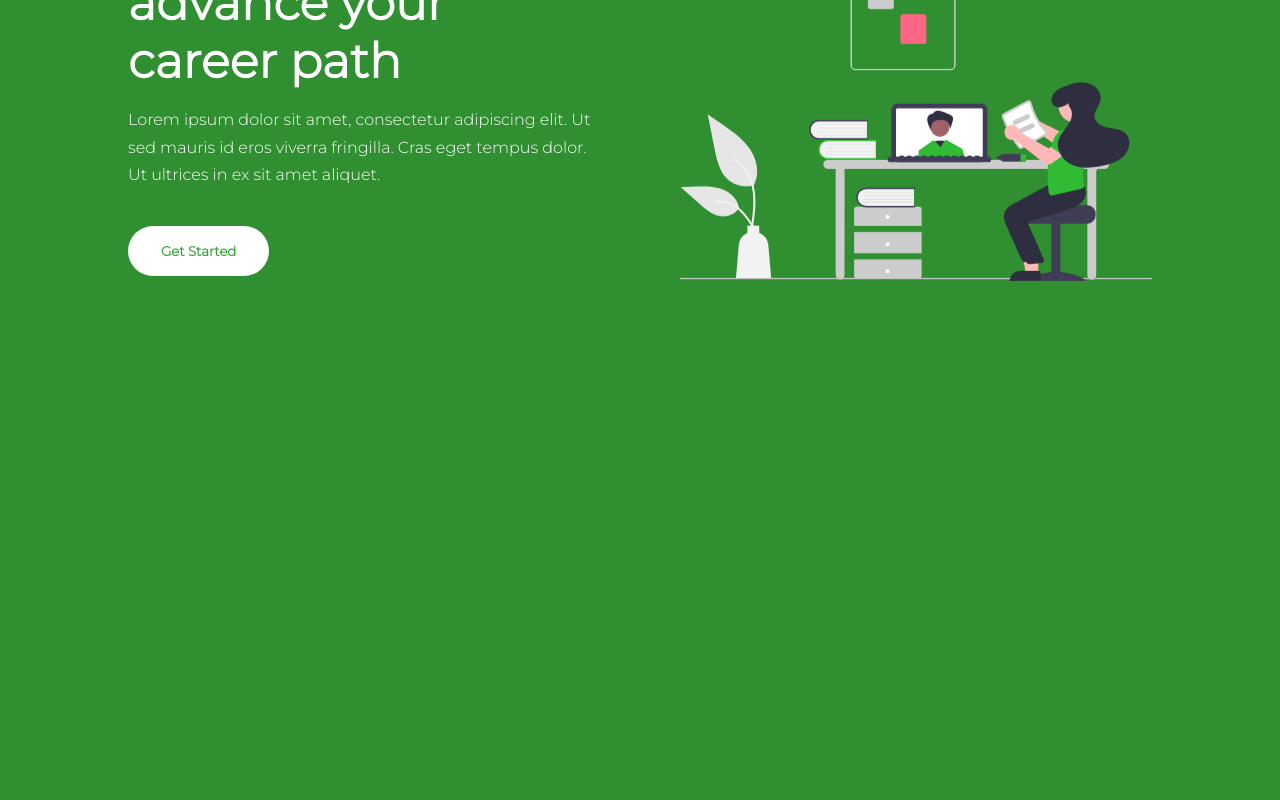
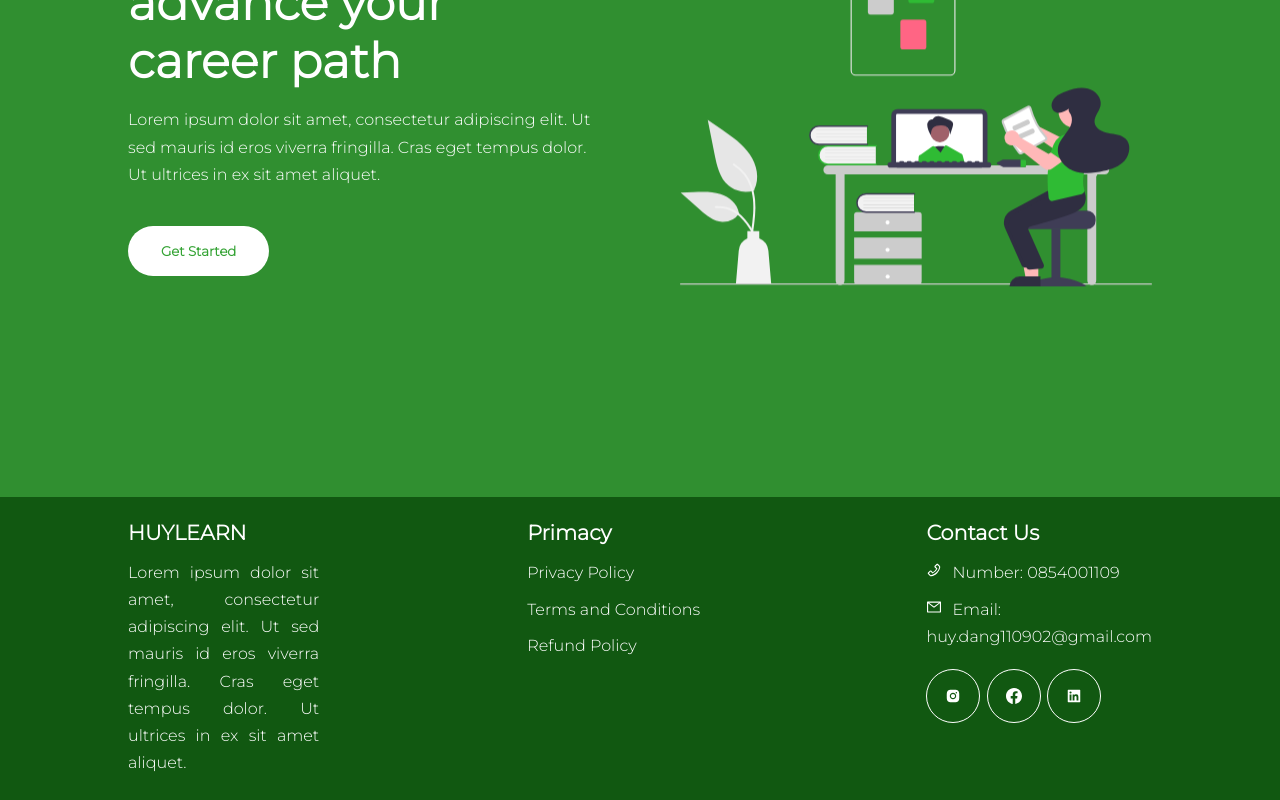
Before and after one commit to Huyshadow/Project-looking-for-jobs, a React (Create React App) app: page / in a window 1280 px wide. Shown: the part 303-1103 px from the top of the page. Before the commit the page ends 800 px from the top, so only its background shows below. Built offline with nearby package versions, Linux system fonts and the light colour scheme.

Commit message:
Footer done

```diff
--- a/src/App.module.css
+++ b/src/App.module.css
@@ -54,7 +54,6 @@ nav{
 .icon{
   display:none;
 }
-
 @media only screen and (max-width:900px){
   .icon{
     display: inline-block;
--- a/src/components/Feedback/Feedback.js
+++ b/src/components/Feedback/Feedback.js
@@ -49,9 +49,6 @@ const Feedback = () => {
                 />
               </div>
               <div className={styles.inputtext_field}>
-                <div className={styles.icontext}>
-                  <MdOutlineDescription className={styles.icon} />
-                </div>
                 <textarea
                   type="text"
                   placeholder="Descripion"
--- a/src/components/Home.js
+++ b/src/components/Home.js
@@ -2,6 +2,14 @@ import React from "react";
 import styles from "../css/Home.module.css";
 import { useNavigate } from "react-router";
 import Headeright from "../public/headeright.svg";
+import { Link } from "react-router-dom";
+import {
+  AiOutlinePhone,
+  AiOutlineMail,
+  AiFillInstagram,
+  AiFillLinkedin,
+} from "react-icons/ai";
+import { BsFacebook } from "react-icons/bs";
 const Home = () => {
   const navigate = useNavigate();
   function Navigatetocourse() {
@@ -29,6 +37,56 @@ const Home = () => {
           </div>
         </div>
       </div>
+      <footer className={styles.footer}>
+        <div className={styles.footer_container}>
+          <div className={styles.footer_1}>
+            <h4>HUYLEARN</h4>
+            <p>
+              Lorem ipsum dolor sit amet, consectetur adipiscing elit. Ut sed
+              mauris id eros viverra fringilla. Cras eget tempus dolor. Ut
+              ultrices in ex sit amet aliquet.
+            </p>
+          </div>
+          <div className={styles.footer_2}>
+            <h4>Primacy</h4>
+            <ul className={styles.privacy}>
+              <li>
+                <a href="#">Privacy Policy</a>
+              </li>
+              <li>
+                <a href="#">Terms and Conditions</a>
+              </li>
+              <li>
+                <a href="#">Refund Policy</a>
+              </li>
+            </ul>
+          </div>
+          <div className={styles.footer_3}>
+            <h4>Contact Us</h4>
+            <ul>
+              <li>
+                <AiOutlinePhone className={styles.contactme} />
+                Number: 0854001109
+              </li>
+              <li>
+                <AiOutlineMail className={styles.contactme} />
+                Email: huy.dang110902@gmail.com
+              </li>
+            </ul>
+            <ul className={styles.linkme}>
+              <li>
+                <AiFillInstagram />
+              </li>
+              <li>
+                <BsFacebook />
+              </li>
+              <li>
+                <AiFillLinkedin />
+              </li>
+            </ul>
+          </div>
+        </div>
+      </footer>
     </>
   );
 };
--- a/src/css/About.css
+++ b/src/css/About.css
@@ -4,7 +4,7 @@
   display: flex;
   justify-content: center;
   width: 100%;
-  background: rgb(22, 66, 22);
+  background: rgba(22, 66, 22, 0.8);
   height: 45rem;
 
 }
--- a/src/css/Categories.module.css
+++ b/src/css/Categories.module.css
@@ -82,7 +82,7 @@
     }
 }
 
-@media only screen and (max-width:400px) {
+@media only screen and (max-width:770px) {
 
     .cate_left{
         display: flex;
@@ -98,6 +98,7 @@
     .cate_right{
         display: flex;
         flex-direction: column;
+        gap:2rem
 
     }
     @keyframes move1 {
--- a/src/css/Feedback.module.css
+++ b/src/css/Feedback.module.css
@@ -79,11 +79,10 @@
     display: flex;
     border-radius: 2rem;
     background-color: white;
+    justify-content: center;
     width: 80%;
     height: 20vh;
     margin: 1rem 0;
-    display: grid;
-    grid-template-columns: 20% 80%;
     padding: 1.4rem 0;
     border: 2px solid rgb(4, 19, 4);
 
@@ -107,7 +106,7 @@
     align-items: center;
 }
 .inputtext_field .icon{
-    width: 25%;
+    width: 100%;
 
 }
 .btn{
@@ -170,7 +169,7 @@
     }
 }
 .inputtext_field .icon{
-    width: 70%;
+    width: 100%;
 
 }
 }
--- a/src/css/Home.module.css
+++ b/src/css/Home.module.css
@@ -64,6 +64,60 @@ img{
 h1{
   font-size: 3rem;
 }
+.footer{
+  width: 100%;
+  display: flex;
+  justify-content: center;
+  background: rgb(17, 88, 17);
+}
+.footer_container{
+  width: 80%;
+  display: grid;
+  grid-template-columns: 1fr 1fr 1fr;
+  gap: 13rem;
+  padding: 1.5rem;
+}
+.footer h4{
+  margin-bottom: 0.8rem;
+}
+.footer_1 p {
+  text-align: justify;
+}
+.footer li {
+  list-style: none;
+  margin: 0.6rem 0;
+
+}
+.footer_2 a {
+  text-decoration: none;
+  color: white;
+}
+.linkme{
+  width: 80%;
+  display: grid;
+  grid-template-columns: 1fr 1fr 1fr ;
+
+
+
+}
+.linkme li{
+  padding: 1px;
+  border-radius: 50%;
+  width:50px;
+  height: 50px;
+  border: 1px solid white;
+  display: flex;
+  justify-content: center;
+  align-items: center;
+}
+.contactme{
+  margin-right: 10px;
+}
+@media only screen and (max-width:1245px){
+  .footer{
+    display: none;
+  }
+}
 @media only screen and (max-width: 750px) {
 
   .header_left{
```
Also changed, not shown: src/components/Admin/Feedback/Feedback.js (added), src/components/Admin/General.js (added), src/components/Admin/Order/Order.js (added), src/components/Admin/Product/Product.js (added).
